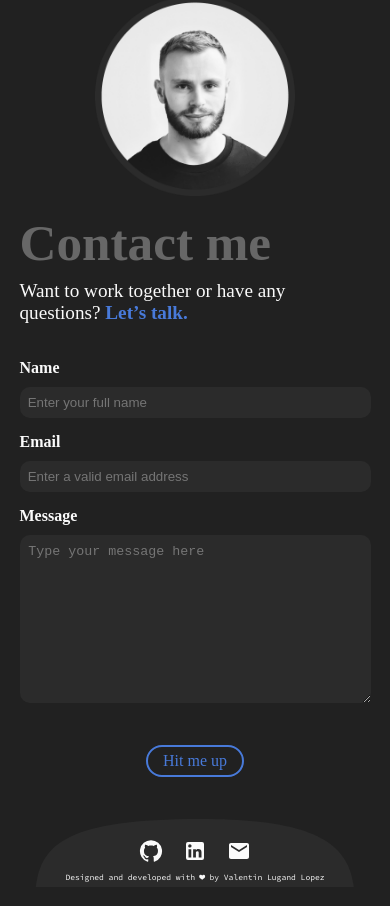
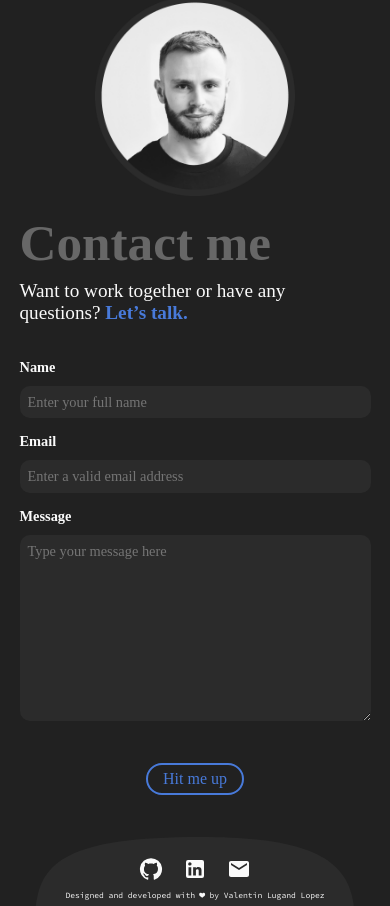
Before and after one commit to valentinllpz/Portfolio, a Next.js app in the folder src/: page / in a window 390 px wide. Shown: the part 3102-4008 px from the top of the page. Built offline with nearby package versions, Linux system fonts and the light colour scheme; no server answers; a web font is replaced by a local one.

Commit message:
attempt to fix form overflow mobile

```diff
--- a/src/styles/Form.module.scss
+++ b/src/styles/Form.module.scss
@@ -17,22 +17,20 @@
 		.inputContainer {
 			display: flex;
 			flex-direction: column;
-			flex-wrap: wrap;
 			gap: 10px;
 			height: fit-content;
-			font-family: Arial, Helvetica, sans-serif;
-			font-weight: 300;
-			font-size: 1rem;
 
 			.inputLabel {
 				margin-top: 15px;
 				font-family: SF-Pro-Display;
 				font-weight: 300;
-				font-size: 1rem;
+				font-size: 0.9rem;
 			}
 
 			.inputField {
-
+				font-family: SF-Compact-Text;
+				font-weight: 300;
+				font-size: 0.9rem;
 				background-color: vars.$color-grey-transparent;
 				outline: none;
 				border: none;
@@ -43,6 +41,9 @@
 			}
 
 			.inputMessage {
+				font-family: SF-Compact-Text;
+				font-weight: 300;
+				font-size: 0.9rem;
 				resize: vertical;
 				max-height: 40vh;
 				min-height: 100px;
@@ -50,8 +51,12 @@
 			}
 
 			.errorMsg {
+				font-family: SF-Compact-Text;
+				font-weight: 300;
+				font-size: 0.8rem;
 				color: vars.$color-red;
 				margin: 0;
+				padding: 0;
 			}
 		}
 	}
```
